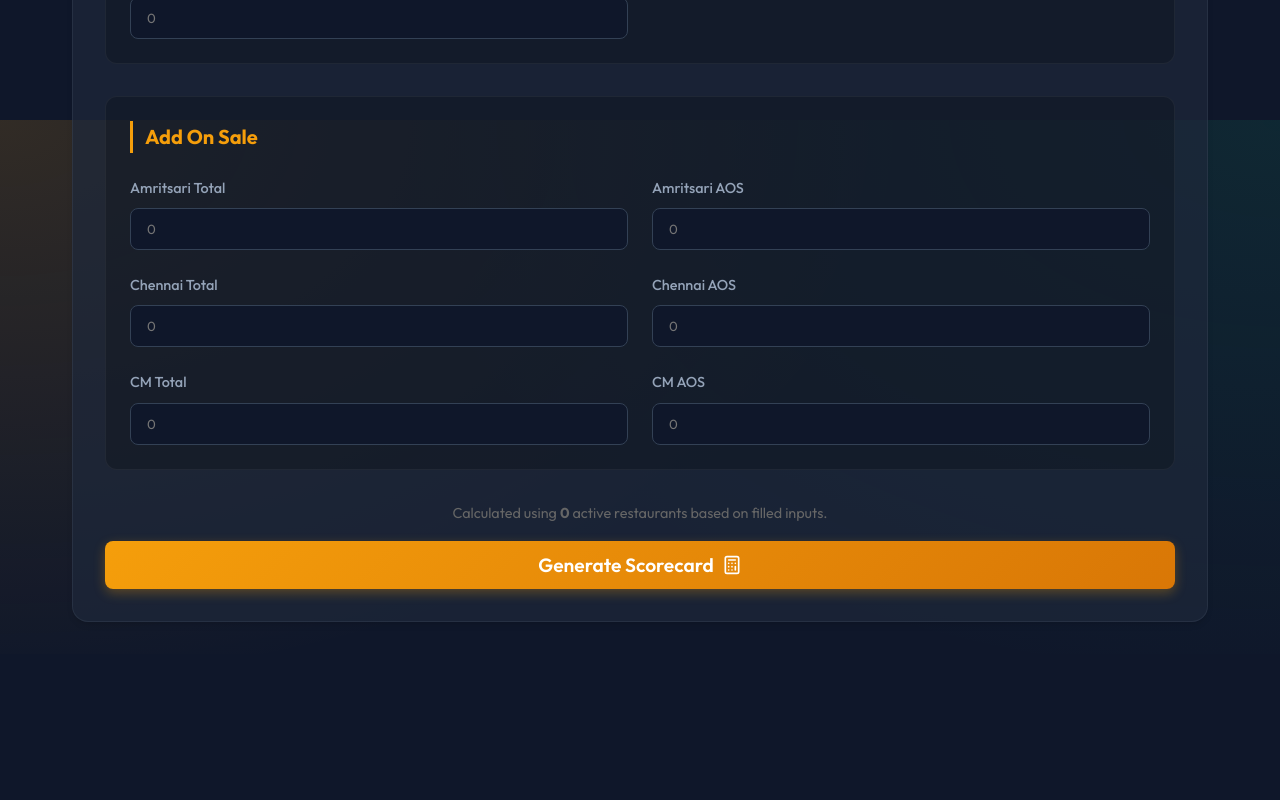
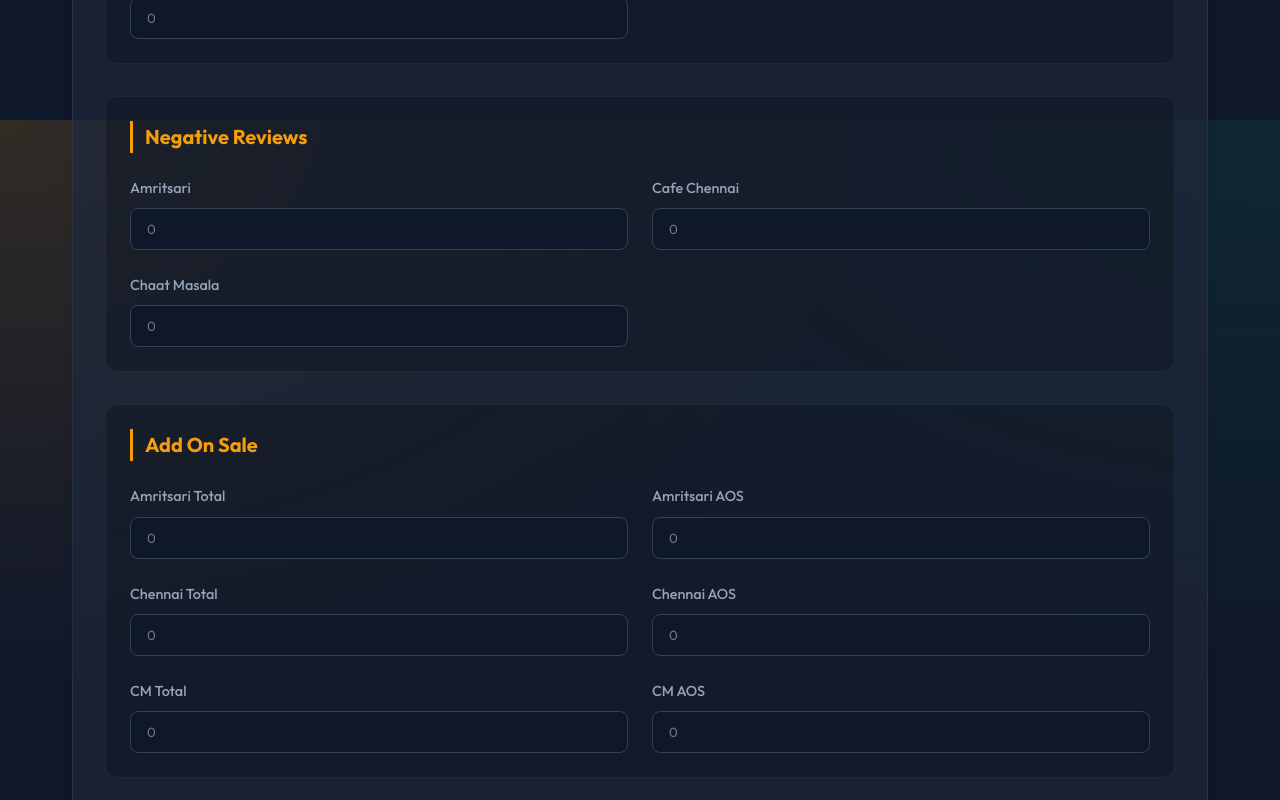
Before and after one commit to Aaadi257/my-project-frontend, a React app: page /new in a window 1280 px wide. Shown: the part 3080-3880 px from the top of the page. Before the commit the page ends 3734 px from the top, so only its background shows below. Built offline with nearby package versions, Linux system fonts and the light colour scheme; no server answers; the HTML template or start-up script is replaced by a standard one.

Commit message:
Fix negative reviews score rendering and deduction logic

```diff
--- a/src/components/ScoreResult.jsx
+++ b/src/components/ScoreResult.jsx
@@ -13,7 +13,25 @@ const ScoreResult = () => {
     }
 
     const { result, mode } = state; // mode='preview' or 'view'
-    const breakdown = result.breakdown;
+    const breakdown = result.breakdown || {};
+    const metrics = result.metrics || {};
+
+    // Use raw values passed directly from the form (most reliable source)
+    // Fall back to backend metrics for view/leaderboard mode where rawNeg won't exist
+    const rawNeg = state.negativeReviewsRaw || {};
+    const negA = isNaN(rawNeg.amritsari) ? (parseInt(metrics.negative_reviews_amritsari) || 0) : (rawNeg.amritsari || 0);
+    const negC = isNaN(rawNeg.chennai) ? (parseInt(metrics.negative_reviews_chennai) || 0) : (rawNeg.chennai || 0);
+    const negCM = isNaN(rawNeg.chaat_masala) ? (parseInt(metrics.negative_reviews_chaat_masala) || 0) : (rawNeg.chaat_masala || 0);
+    const calculatedNegativeScore = (negA + negC + negCM) * -0.25;
+
+    // Use backend value if it's present and non-zero; otherwise use frontend calculation
+    const displayNegativeScore = (breakdown.negative_review_score !== undefined && breakdown.negative_review_score !== 0)
+        ? breakdown.negative_review_score
+        : calculatedNegativeScore;
+
+    const finalTotalScore = (breakdown.negative_review_score !== undefined)
+        ? result.total_score
+        : parseFloat((result.total_score + calculatedNegativeScore).toFixed(2));
 
     const handleSave = async () => {
         setSaving(true);
@@ -91,7 +109,7 @@ const ScoreResult = () => {
     const BreakdownRow = ({ label, value, max }) => (
         <div style={{ display: 'flex', justifyContent: 'space-between', padding: '0.5rem 0', borderBottom: '1px solid rgba(255,255,255,0.05)' }}>
             <span>{label}</span>
-            <span style={{ fontWeight: 'bold' }}>{value} <span className="text-sm">/ {max}</span></span>
+            <span style={{ fontWeight: 'bold' }}>{value}{max !== undefined && max !== null ? <span className="text-sm"> / {max}</span> : null}</span>
         </div>
     );
 
@@ -110,7 +128,7 @@ const ScoreResult = () => {
             <div className="card" style={{ maxWidth: '800px', margin: '0 auto' }}>
                 <div style={{ textAlign: 'center', marginBottom: '2rem' }}>
                     <div className="text-sm">Total Score</div>
-                    <div className="score-badge">{result.total_score}</div>
+                    <div className="score-badge">{Number(finalTotalScore).toFixed(2).replace(/\.00$/, '')}</div>
                 </div>
 
                 <div className="grid grid-2">
@@ -123,6 +141,7 @@ const ScoreResult = () => {
                         <BreakdownRow label="Kitchen Prep" value={breakdown.kitchen_prep_score} max="12" />
                         <BreakdownRow label="Bad & Delay Order" value={breakdown.bad_delay_score} max="10" />
                         <BreakdownRow label="Outlet Audit" value={breakdown.outlet_audit_score} max="20" />
+                        <BreakdownRow label="Negative Reviews" value={displayNegativeScore === 0 ? "0" : displayNegativeScore.toFixed(2)} />
                         <BreakdownRow label="Add On Sale" value={breakdown.add_on_sale_score} max="12" />
                     </div>
                     <div>
--- a/src/components/ScorecardForm.jsx
+++ b/src/components/ScorecardForm.jsx
@@ -84,6 +84,10 @@ const ScorecardForm = () => {
         mistakes_amritsari: '',
         mistakes_chennai: '',
         mistakes_chaat_masala: '',
+
+        negative_reviews_amritsari: '',
+        negative_reviews_chennai: '',
+        negative_reviews_chaat_masala: '',
 
         total_sale_amritsari: '',
         add_on_sale_amritsari: '',
@@ -175,6 +179,10 @@ const ScorecardForm = () => {
                     mistakes_chennai: parseIntOpt(formData.mistakes_chennai),
                     mistakes_chaat_masala: parseIntOpt(formData.mistakes_chaat_masala),
 
+                    negative_reviews_amritsari: parseIntOpt(formData.negative_reviews_amritsari),
+                    negative_reviews_chennai: parseIntOpt(formData.negative_reviews_chennai),
+                    negative_reviews_chaat_masala: parseIntOpt(formData.negative_reviews_chaat_masala),
+
                     total_sale_amritsari: parseFloatOpt(formData.total_sale_amritsari),
                     add_on_sale_amritsari: parseFloatOpt(formData.add_on_sale_amritsari),
                     total_sale_chennai: parseFloatOpt(formData.total_sale_chennai),
@@ -198,7 +206,17 @@ const ScorecardForm = () => {
 
             console.log("API response received:", response);
             if (response && response.data) {
-                navigate('/result', { state: { result: response.data, mode: isEdit ? 'view' : 'preview' } });
+                navigate('/result', {
+                    state: {
+                        result: response.data,
+                        mode: isEdit ? 'view' : 'preview',
+                        negativeReviewsRaw: {
+                            amritsari: parseIntOpt(formData.negative_reviews_amritsari) || 0,
+                            chennai: parseIntOpt(formData.negative_reviews_chennai) || 0,
+                            chaat_masala: parseIntOpt(formData.negative_reviews_chaat_masala) || 0,
+                        },
+                    },
+                });
             } else {
                 throw new Error("No data in API response");
             }
@@ -313,6 +331,12 @@ const ScorecardForm = () => {
                     <InputGroup label="Chaat Masala Mistakes" name="mistakes_chaat_masala" value={formData.mistakes_chaat_masala} onChange={handleChange} type="number" step="1" />
                 </MetricSection>
 
+                <MetricSection title="Negative Reviews">
+                    <InputGroup label="Amritsari" name="negative_reviews_amritsari" value={formData.negative_reviews_amritsari} onChange={handleChange} type="number" step="1" />
+                    <InputGroup label="Cafe Chennai" name="negative_reviews_chennai" value={formData.negative_reviews_chennai} onChange={handleChange} type="number" step="1" />
+                    <InputGroup label="Chaat Masala" name="negative_reviews_chaat_masala" value={formData.negative_reviews_chaat_masala} onChange={handleChange} type="number" step="1" />
+                </MetricSection>
+
                 <MetricSection title="Add On Sale">
                     <InputGroup label="Amritsari Total" name="total_sale_amritsari" value={formData.total_sale_amritsari} onChange={handleChange} />
                     <InputGroup label="Amritsari AOS" name="add_on_sale_amritsari" value={formData.add_on_sale_amritsari} onChange={handleChange} />
```
